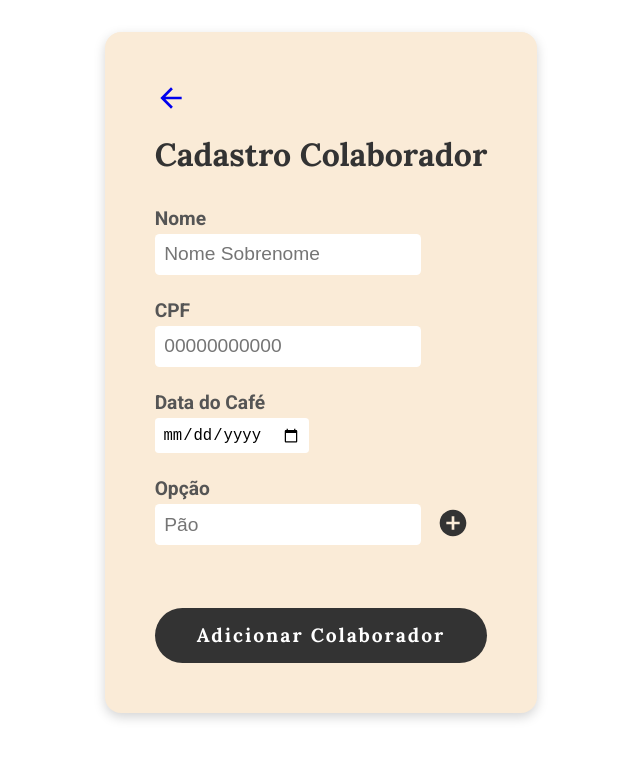
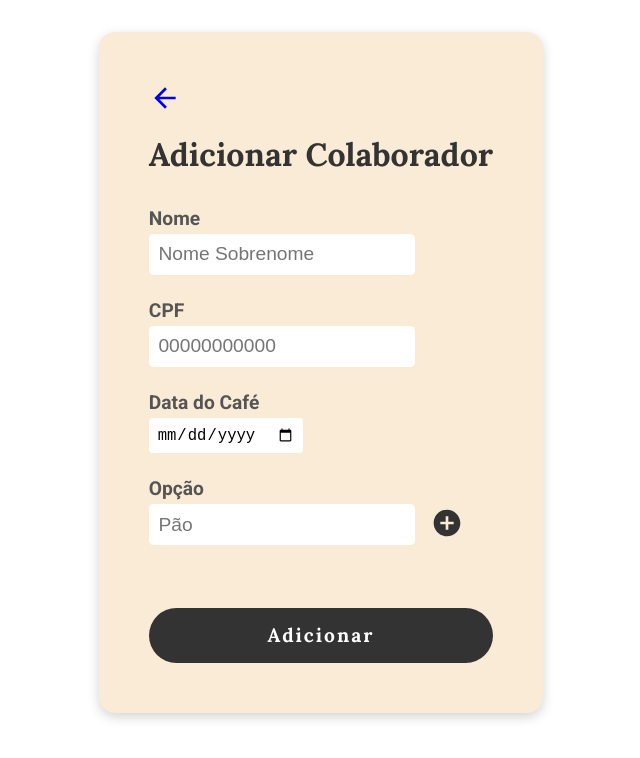
Before and after one commit to nhsneto/cafe-frontend, a React (Vite) app: page /cadastro in a window 1280 px wide. Shown: the top 758 px of the page, without its empty margins (319-959 px from the left). Built offline with nearby package versions, Linux system fonts and the light colour scheme.

Commit message:
Modifica de cadastrar para adicionar

```diff
--- a/src/Routes/Cadastro.jsx
+++ b/src/Routes/Cadastro.jsx
@@ -86,7 +86,7 @@ function Cadastro() {
         <MdArrowBack className={styles.botaoVoltar} />
       </Link>
 
-      <h1>Cadastro Colaborador</h1>
+      <h1>Adicionar Colaborador</h1>
 
       <form onSubmit={adicionaColaborador} className={styles.form}>
         <Input
@@ -128,7 +128,7 @@ function Cadastro() {
         />
         <input
           type="submit"
-          value="Adicionar Colaborador"
+          value="Adicionar"
           className={styles.botaoAdicionar}
         />
       </form>
```
